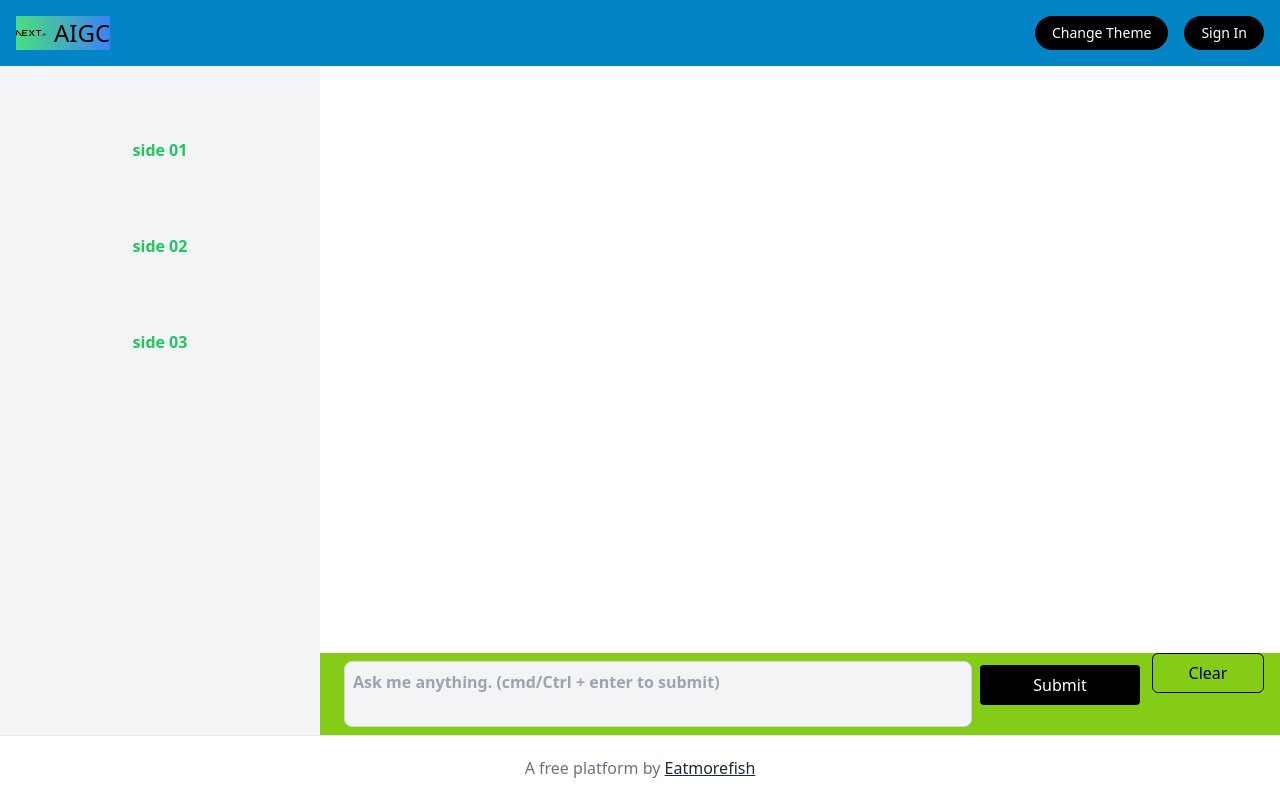
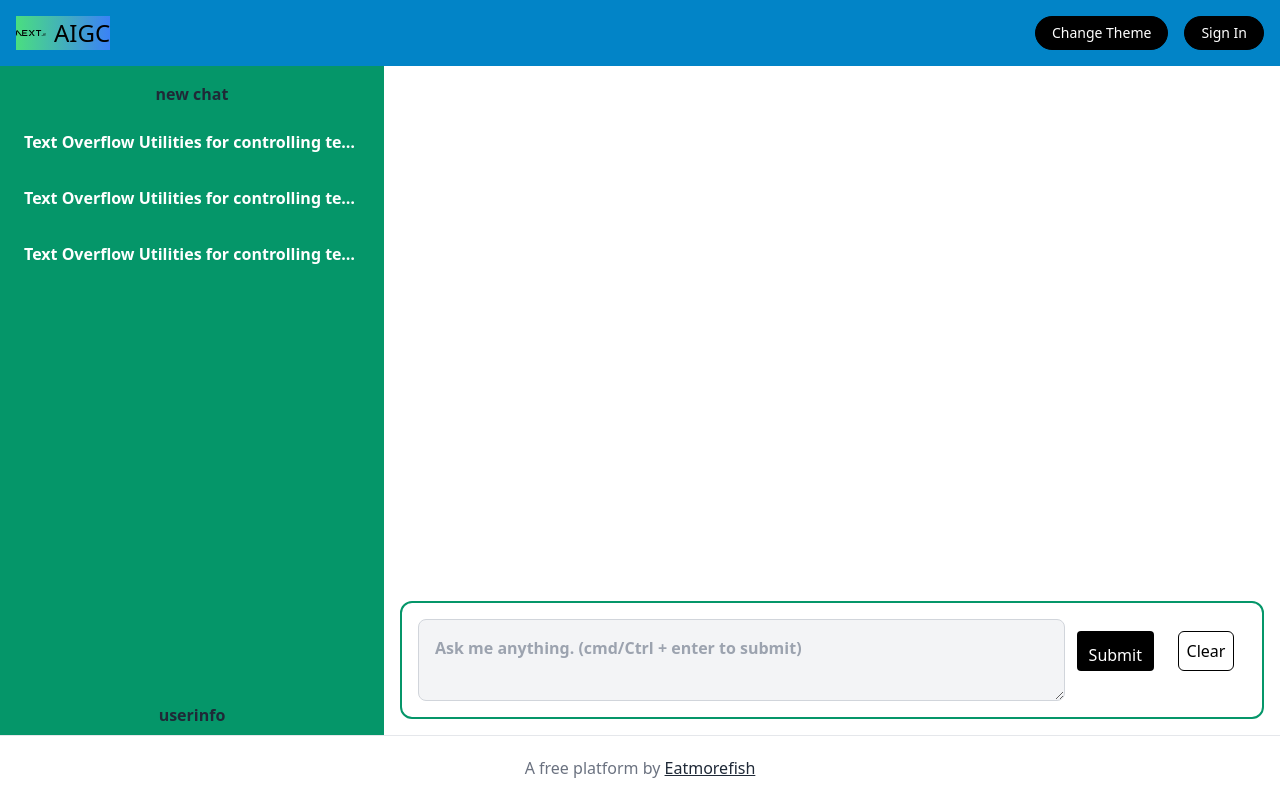
Before and after one commit to etmorefish/AIGC, a Next.js app: page /chat in a window 1280 px wide. Built offline with nearby package versions, Linux system fonts and the light colour scheme.

Commit message:
add: chat page layout

```diff
--- a/components/chat/Input.tsx
+++ b/components/chat/Input.tsx
@@ -166,12 +166,12 @@ const Input = (props: Props) => {
 
   return (
     <>
-      <div className="flex  bg-lime-500 px-4  dark:bg-gray-800   ">
+      <div className="flex p-4 m-4 border-solid border-2 border-[#059669] rounded-xl dark:bg-gray-800   ">
         <textarea
           // type="text"
           value={message}
           onChange={(e) => setMessage(e.target.value)}
-          className=" flex-1 resize-none bg-gray-100 dark:bg-gray-700 border border-gray-300 dark:border-gray-600 rounded-lg p-2 mb-2 m-2"
+          className="flex-1 bg-gray-100 dark:bg-gray-700 border border-gray-300 dark:border-gray-600 rounded-lg p-4 "
           placeholder={
             submitLoading
               ? "Waiting..."
@@ -183,14 +183,14 @@ const Input = (props: Props) => {
         <button
           onClick={handleSubmit}
           disabled={submitLoading}
-          className={`mt-3 h-10 w-40 rounded bg-black font-medium text-white hover:bg-slate-700 dark:bg-slate-300 dark:text-black dark:hover:bg-slate-400 ${
+          className={`m-3 p-3 text-center h-10  rounded bg-black font-medium text-white hover:bg-slate-700 dark:bg-slate-300 dark:text-black dark:hover:bg-slate-400 ${
             submitLoading ? "animate-pulse" : ""
           }`}
         >
           {submitLoading ? "Waiting" : "Submit"}
         </button>
         <button
-          className={`ml-3 mt-3 h-10 w-14 rounded-md border border-black font-medium text-black hover:bg-slate-100 dark:border-slate-500 dark:text-slate-200 dark:hover:bg-slate-700 sm:mt-0 sm:w-28 ${
+          className={`m-3 h-10 w-14 rounded-md border border-black font-medium text-black hover:bg-slate-100 dark:border-slate-500 dark:text-slate-200 dark:hover:bg-slate-700 ${
             submitLoading ? "animate-pulse" : ""
           }`}
           onClick={handleClear}
--- a/components/chat/chat.tsx
+++ b/components/chat/chat.tsx
@@ -24,7 +24,11 @@ export const Chat = (props: Props) => {
             // .filter((item: Conversation) => item.role !== ROLES.SYSTEM)
             .map((item: Conversation, index: number) => {
               return (
-                <div key={index} className="px-4 py-5">
+                <div key={index} className={`rounded-xl  flex   border border-sky-300${
+                  item.role === ROLES.USER
+                    ? `text-right text-green-400`
+                    : 'text-left text-black'
+                }`}>
                   {item.role}: {item.content}
                 </div>
               );
--- /dev/null
+++ b/components/chat/sidebar.tsx
@@ -0,0 +1,27 @@
+import React from "react";
+
+interface Props {
+  message: string;
+}
+export default function Sidebar() {
+  return (
+    <div className="flex flex-col bg-[#059669] p-2 w-96 ">
+      <div className="p-2">new chat</div>
+      <div className="flex-1 overflow-y-scroll text-white">
+        <ul>
+          <li className="p-4 truncate rounded hover:bg-emerald-300">
+            Text Overflow Utilities for controlling text overflow in an element.
+          </li>
+          <li className="p-4 truncate rounded hover:bg-emerald-300">
+          Text Overflow Utilities for controlling text overflow in an element.
+          </li>
+          <li className="p-4 truncate rounded hover:bg-emerald-300">
+          Text Overflow Utilities for controlling text overflow in an element.
+          </li>
+        </ul>
+      </div>
+
+      <div>userinfo</div>
+    </div>
+  );
+}
--- a/pages/chat.tsx
+++ b/pages/chat.tsx
@@ -4,6 +4,7 @@ import React, { useEffect, useState } from "react";
 import RootLayout from "@/components/layout/rootLayout";
 import { Chat } from "@/components/chat/chat";
 import { type } from "os";
+import Sidebar from "@/components/chat/sidebar";
 
 export type ROUT_TYPE = "user" | "assistant" | "system";
 export interface Conversation {
@@ -55,19 +56,7 @@ const chat = () => {
         {/* <main className="w-full h-screen"> */}
           <div className="flex flex-1  text-center text-gray-800 dark:text-gray-100 font-bold h-full">
             {/* <!-- sidebar --> */}
-            <div className="bg-gray-100 p-2 w-80 overflow-y-scroll">
-              <ul>
-                <li className="p-2 rounded text-green-500 mt-9 pt-7 hover:bg-gray-200">
-                  side 01
-                </li>
-                <li className="p-2 rounded text-green-500 mt-9 pt-7 hover:bg-gray-200">
-                  side 02
-                </li>
-                <li className="p-2 rounded text-green-500 mt-9 pt-7 hover:bg-gray-200">
-                  side 03
-                </li>
-              </ul>
-            </div>
+            <Sidebar />
             {/* <!-- main content --> */}
             <div className="flex flex-1 flex-col">
               {/* <!-- chat content --> */}
```
